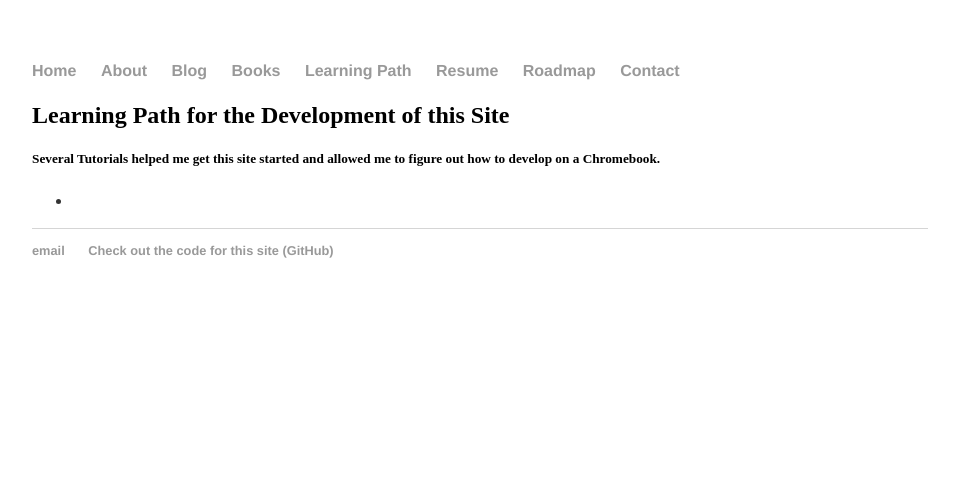
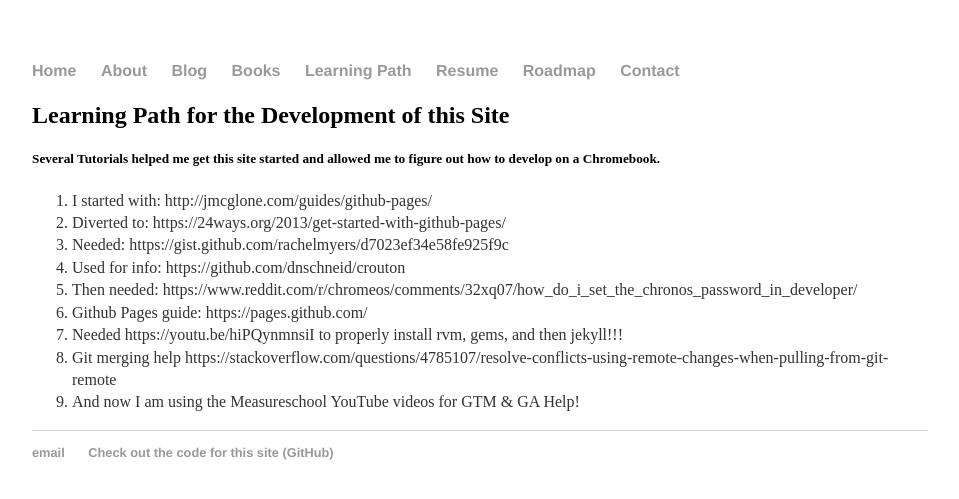
Before and after one commit to t0biasj0seph/t0biasj0seph, a Jekyll site: the page built from learning-path/index.html, in a window 1280 px wide. Shown: the top 499 px of the page, without its empty margins (160-1119 px from the left). Built offline with Jekyll 4.4.1, drawn with Linux system fonts in a browser that asks for light colours.

```diff
--- a/_layouts/post.html
+++ b/_layouts/post.html
@@ -1,7 +1,7 @@
 ---
 layout: default
 ---
-<h1>{{ page.title }}</h1>
+<h2>{{ page.title }}</h2>
 <p class="meta">{{ page.date | date_to_string }}</p>
 
 <div class="post">
--- a/about/index.html
+++ b/about/index.html
@@ -5,4 +5,5 @@
   <h2>{{ page.title }}</h2>
     <p>I'll add more details here later, but I am an experienced product manager located in Franklin, TN.</p>
 
+    <p>Follow my coding journey below. I've set a goal to program 2 hours a day. Let's see how well I do!</p>
     <figure><embed src="https://wakatime.com/share/@88ce0ea0-c768-4268-b949-9b0ea54548b8/d799bb29-a366-4333-bc2d-659187ae9e4d.svg"></embed></figure>
--- a/learning-path/index.html
+++ b/learning-path/index.html
@@ -4,6 +4,14 @@
 ---
   <h2>{{ page.title }}</h2>
   <h5>Several Tutorials helped me get this site started and allowed me to figure out how to develop on a Chromebook.</h5>
-    <ul>
-      <li></li>
-    <ul>
+    <ol>
+      <li>I started with: http://jmcglone.com/guides/github-pages/</li>
+      <li>Diverted to: https://24ways.org/2013/get-started-with-github-pages/</li>
+      <li>Needed: https://gist.github.com/rachelmyers/d7023ef34e58fe925f9c</li>
+      <li>Used for info: https://github.com/dnschneid/crouton</li>
+      <li>Then needed: https://www.reddit.com/r/chromeos/comments/32xq07/how_do_i_set_the_chronos_password_in_developer/</li>
+      <li>Github Pages guide: https://pages.github.com/</li>
+      <li>Needed https://youtu.be/hiPQynmnsiI to properly install rvm, gems, and then jekyll!!!</li>
+      <li>Git merging help https://stackoverflow.com/questions/4785107/resolve-conflicts-using-remote-changes-when-pulling-from-git-remote</li>
+      <li>And now I am using the Measureschool YouTube videos for GTM & GA Help!</li>
+    </ol>
```
